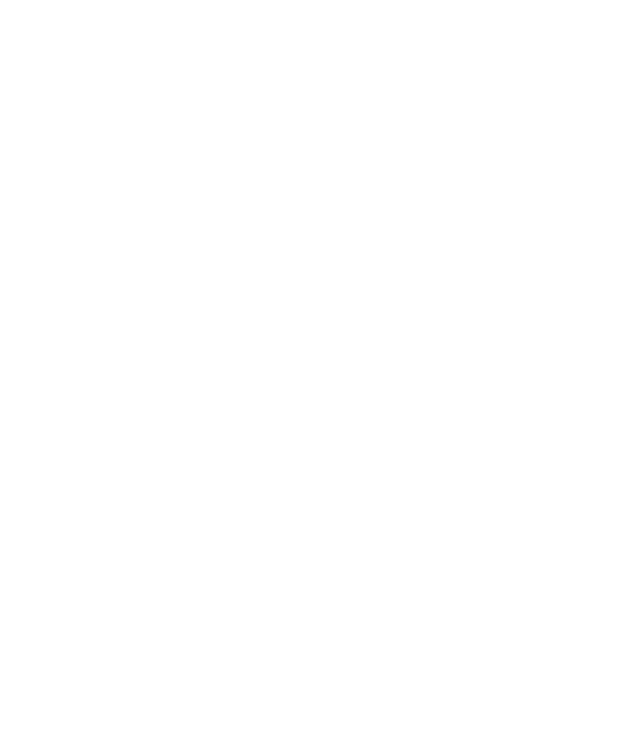
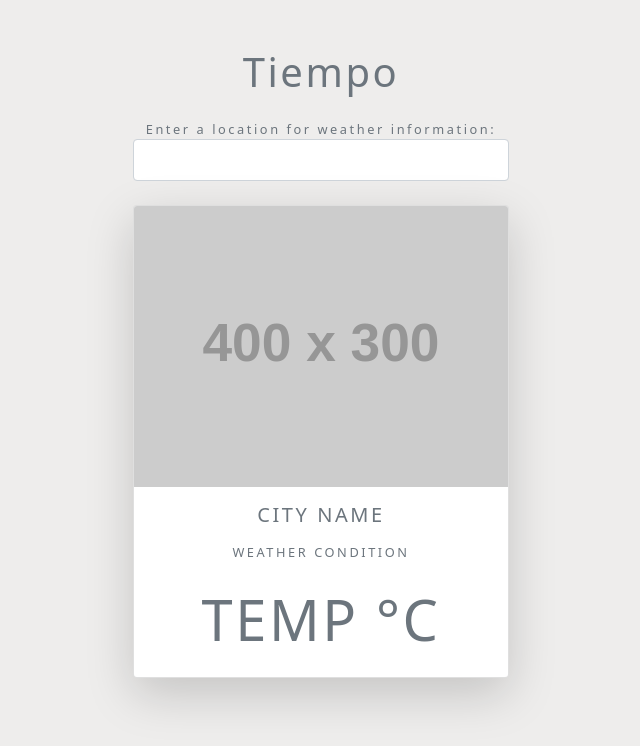
Before and after one commit to virgiliovalentin/javascript-playground, a plain HTML site: page tiempo-weather-app/index.html in a window 1280 px wide. Shown: the whole page, without its empty margins (319-959 px from the left). Drawn offline with nearby package versions, Linux system fonts and the light colour scheme; placeholder pictures from the web are drawn by us.

Commit message:
✅️ Initial HTML structure and styling

```diff
--- a/tiempo-weather-app/css/styles.css
+++ b/tiempo-weather-app/css/styles.css
@@ -0,0 +1,9 @@
+body{
+    background: #eeedec;
+    letter-spacing: 0.2em;
+    font-size: 0.8em;
+}
+
+.container{
+    max-width: 400px;
+}
--- a/tiempo-weather-app/index.html
+++ b/tiempo-weather-app/index.html
@@ -10,6 +10,29 @@
 </head>
 <body>
 
+    <div class="container my-5 mx-auto">
+        <h1 class="text-muted text-center my-4">Tiempo</h1>
+        <form action="" class="change-location my-4 text-center text-muted">
+            <label for="city">Enter a location for weather information: </label>
+            <input type="text" name="city" class="form-control p-2">
+        </form>
+
+        <div class="card shadow-lg rounded">
+            <img src="https://via.placeholder.com/400x300" alt="" class="time card-img-top">
+            <div class="icon bg-light mx-auto text-center">
+                <!--icon-->
+            </div>
+            <div class="text-muted text-uppercase text-center details">
+                <h5 class="my-3">City name</h5>
+                <div class="my-3">Weather condition</div>
+                <div class="display-4 my-4">
+                    <span>temp</span>
+                    <span>&deg;C</span>
+                </div>
+            </div>
+        </div>
+    </div>
+
 
     <script src="js/forecast.js"></script>
     <script src="js/app.js"></script>
```
